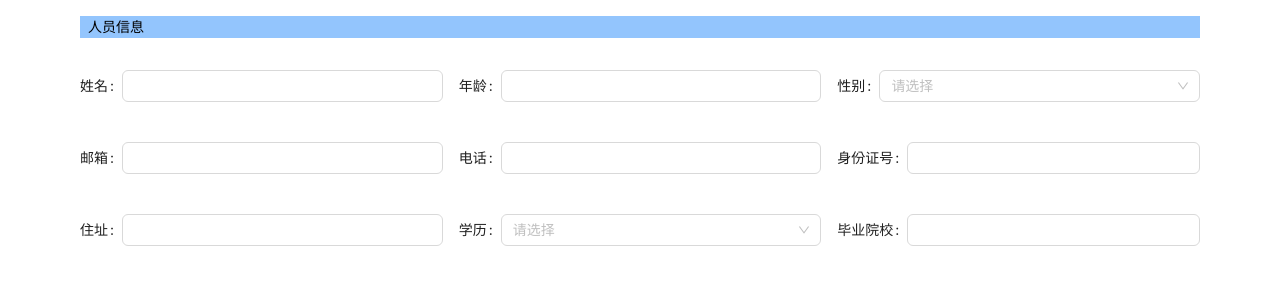
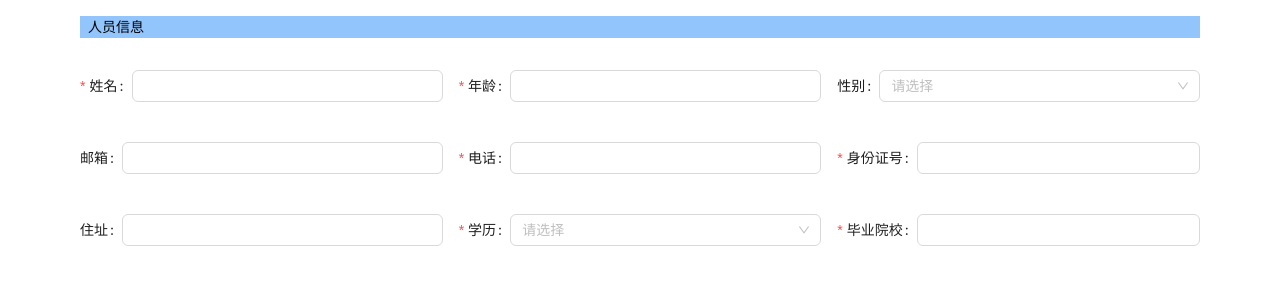
Before and after one commit to 532758463/react-third-from, a React (Vite) app: page /form in a window 1280 px wide. Shown: the part 266-562 px from the top of the page. Built offline with nearby package versions, Linux system fonts and the light colour scheme.

Commit message:
去除true

```diff
--- a/src/pages/third-from/index.tsx
+++ b/src/pages/third-from/index.tsx
@@ -51,7 +51,7 @@ const ThirdForm = () => {
   const searchUrl = new URLSearchParams(location.search);
   const dataId = searchUrl.get('formRecordId') || '';
   const formRecordId = getValidUrlParamValue(dataId) || new Date().getTime();
-  const isStart = true||searchUrl.get('isStart');
+  const isStart = searchUrl.get('isStart');
 
   function svaeFormData() {
     const values = form.getFieldsValue();
```
